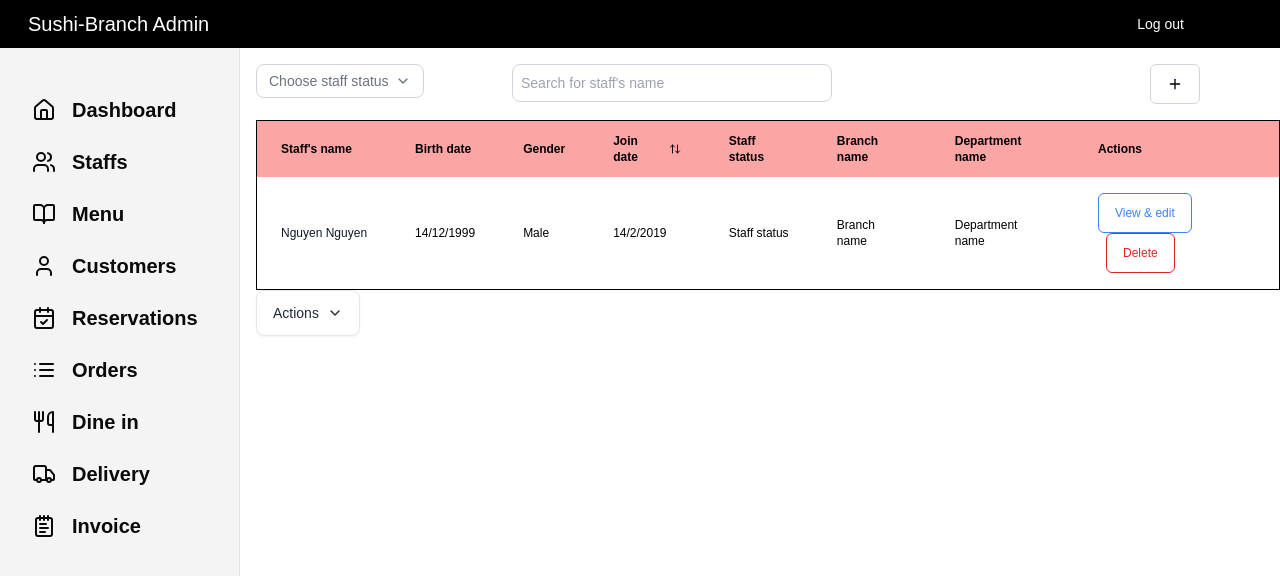
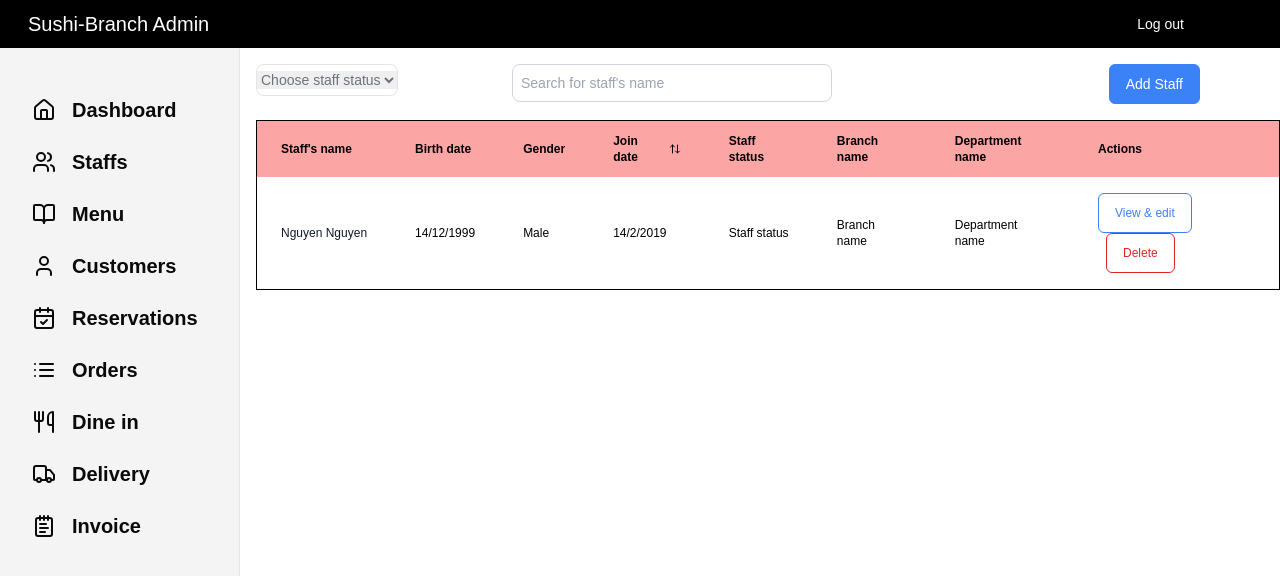
Before and after one commit to hugobatu/Sushi-Restaurant-Management, a Next.js app in the folder src/frontend/: page /a/staffs in a window 1280 px wide. Shown: the top 576 px of the page. Built offline with nearby package versions, Linux system fonts and the light colour scheme.

Commit message:
little change adminui

```diff
--- a/src/frontend/app/a/staffs/page.tsx
+++ b/src/frontend/app/a/staffs/page.tsx
@@ -13,25 +13,25 @@ const StaffsPage = () => {
         <div className="w-full text-sm text-left rtl:text-right text-black">
           <div className="relative flex-column sm:flex-row flex-wrap space-y-4 sm:space-y-0 items-center justify-between pb-4 h-14">
             <div className="absolute left-0 top-0">
-              <button id="dropdownRadioButton" data-dropdown-toggle="dropdownRadio" className="inline-flex items-center text-gray-500 bg-white border border-gray-300 focus:outline-none hover:bg-gray-100 focus:ring-4 focus:ring-gray-100 font-medium rounded-lg text-sm px-3 py-1.5 dark:bg-gray-800 dark:text-white dark:border-gray-600 dark:hover:bg-gray-700 dark:hover:border-gray-600 dark:focus:ring-gray-700" type="button">
-                  Choose staff status<ChevronDown className="w-4 h-4 ms-1.5" />
-              </button>
-              <div id="dropdownRadio" className="z-10 hidden w-48 bg-white divide-y divide-gray-100 rounded-lg shadow dark:bg-gray-700 dark:divide-gray-600" data-popper-reference-hidden="" data-popper-escaped="" data-popper-placement="top" style={{position: 'absolute', inset: 'auto auto 0px 0px', margin: '0px', transform: 'translate3d(522.5px, 3847.5px, 0px)',}}>
-                  <ul className="p-3 space-y-1 text-sm text-gray-700 dark:text-gray-200" aria-labelledby="dropdownRadioButton">
-                      <li>
-                          <div className="flex items-center p-2 rounded hover:bg-gray-100 dark:hover:bg-gray-600">
-                              <input checked id="filter-radio-example-3" type="radio" value="" name="filter-radio" className="w-4 h-4 text-blue-600 bg-gray-100 border-gray-300 focus:ring-blue-500 dark:focus:ring-blue-600 dark:ring-offset-gray-800 dark:focus:ring-offset-gray-800 focus:ring-2 dark:bg-gray-700 dark:border-gray-600"></input>
-                              <label htmlFor="filter-radio-example-3" className="w-full ms-2 text-sm font-medium text-gray-900 rounded dark:text-gray-300">All status</label>
-                          </div>
-                      </li>
-                  </ul>
+              <div className="form-group inline-flex items-center text-gray-500 bg-white border border-gray-30 rounded-lg text-sm py-1.5">
+                <select
+                  id="gender"
+                  name="gender"
+                  className="form-input"
+                  required
+                >
+                  <option value="">Choose staff status</option>
+                  <option value="Nam">Nam</option>
+                  <option value="Nữ">Nữ</option>
+                  <option value="Other">Other</option>
+                </select>
               </div>
             </div>
             <div className="absolute left-1/4 top-0">
               <input type="text" id="table-search" className="block p-2 text-sm text-gray-900 border border-gray-300 rounded-lg w-80 bg-white focus:ring-blue-500 focus:border-blue-500 dark:bg-gray-700 dark:border-gray-600 dark:placeholder-gray-400 dark:text-white dark:focus:ring-blue-500 dark:focus:border-blue-500" placeholder="Search for staff's name"></input>
             </div>
             <div className="absolute top-0 right-20">
-              <Button variant="outline" className="border-gray-300 bg-white hover:bg-slate-100"><Plus /></Button>
+              <Button variant="outline" className="border-blue-500 bg-blue-500 hover:bg-blue-700 text-white hover:text-white">Add Staff</Button>
             </div>
           </div>
           <table className="border-collapse border border-black rounded-lg">
@@ -97,29 +97,6 @@ const StaffsPage = () => {
             </tbody>
           </table>
         </div>
-        <div className="hs-dropdown relative inline-flex">
-  <button id="hs-dropdown-default" type="button" className="hs-dropdown-toggle py-3 px-4 inline-flex items-center gap-x-2 text-sm font-medium rounded-lg border border-gray-200 bg-white text-gray-800 shadow-sm hover:bg-gray-50 focus:outline-none focus:bg-gray-50 disabled:opacity-50 disabled:pointer-events-none dark:bg-neutral-800 dark:border-neutral-700 dark:text-white dark:hover:bg-neutral-700 dark:focus:bg-neutral-700" aria-haspopup="menu" aria-expanded="false" aria-label="Dropdown">
-    Actions
-    <svg className="hs-dropdown-open:rotate-180 size-4" xmlns="http://www.w3.org/2000/svg" width="24" height="24" viewBox="0 0 24 24" fill="none" stroke="currentColor" stroke-width="2" stroke-linecap="round" stroke-linejoin="round"><path d="m6 9 6 6 6-6"/></svg>
-  </button>
-
-  <div className="hs-dropdown-menu transition-[opacity,margin] duration hs-dropdown-open:opacity-100 opacity-0 hidden min-w-60 bg-white shadow-md rounded-lg mt-2 dark:bg-neutral-800 dark:border dark:border-neutral-700 dark:divide-neutral-700 after:h-4 after:absolute after:-bottom-4 after:start-0 after:w-full before:h-4 before:absolute before:-top-4 before:start-0 before:w-full" role="menu" aria-orientation="vertical" aria-labelledby="hs-dropdown-default">
-    <div className="p-1 space-y-0.5">
-      <a className="flex items-center gap-x-3.5 py-2 px-3 rounded-lg text-sm text-gray-800 hover:bg-gray-100 focus:outline-none focus:bg-gray-100 dark:text-neutral-400 dark:hover:bg-neutral-700 dark:hover:text-neutral-300 dark:focus:bg-neutral-700" href="#">
-        Newsletter
-      </a>
-      <a className="flex items-center gap-x-3.5 py-2 px-3 rounded-lg text-sm text-gray-800 hover:bg-gray-100 focus:outline-none focus:bg-gray-100 dark:text-neutral-400 dark:hover:bg-neutral-700 dark:hover:text-neutral-300 dark:focus:bg-neutral-700" href="#">
-        Purchases
-      </a>
-      <a className="flex items-center gap-x-3.5 py-2 px-3 rounded-lg text-sm text-gray-800 hover:bg-gray-100 focus:outline-none focus:bg-gray-100 dark:text-neutral-400 dark:hover:bg-neutral-700 dark:hover:text-neutral-300 dark:focus:bg-neutral-700" href="#">
-        Downloads
-      </a>
-      <a className="flex items-center gap-x-3.5 py-2 px-3 rounded-lg text-sm text-gray-800 hover:bg-gray-100 focus:outline-none focus:bg-gray-100 dark:text-neutral-400 dark:hover:bg-neutral-700 dark:hover:text-neutral-300 dark:focus:bg-neutral-700" href="#">
-        Team Account
-      </a>
-    </div>
-  </div>
-</div>
       </div>
     </>
   );
```
